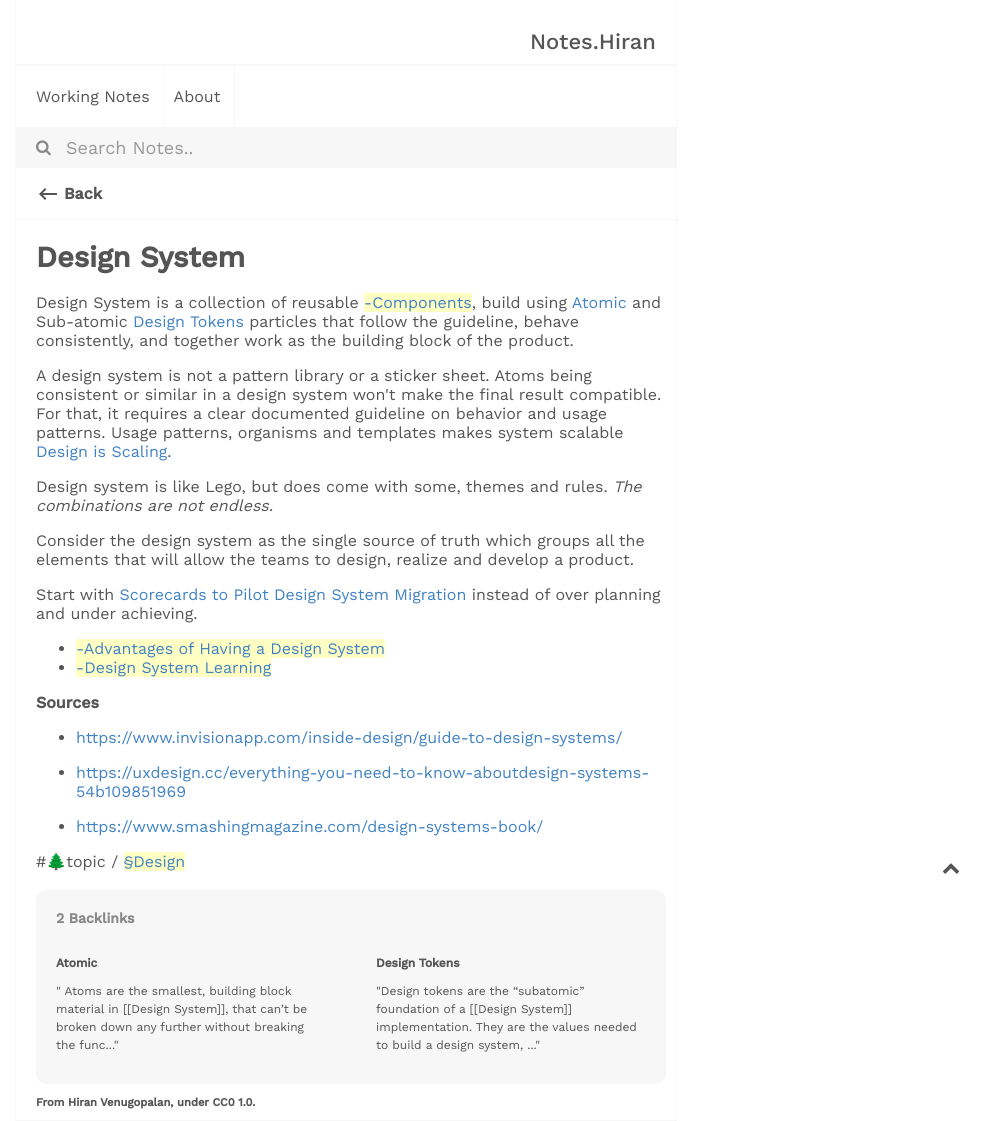
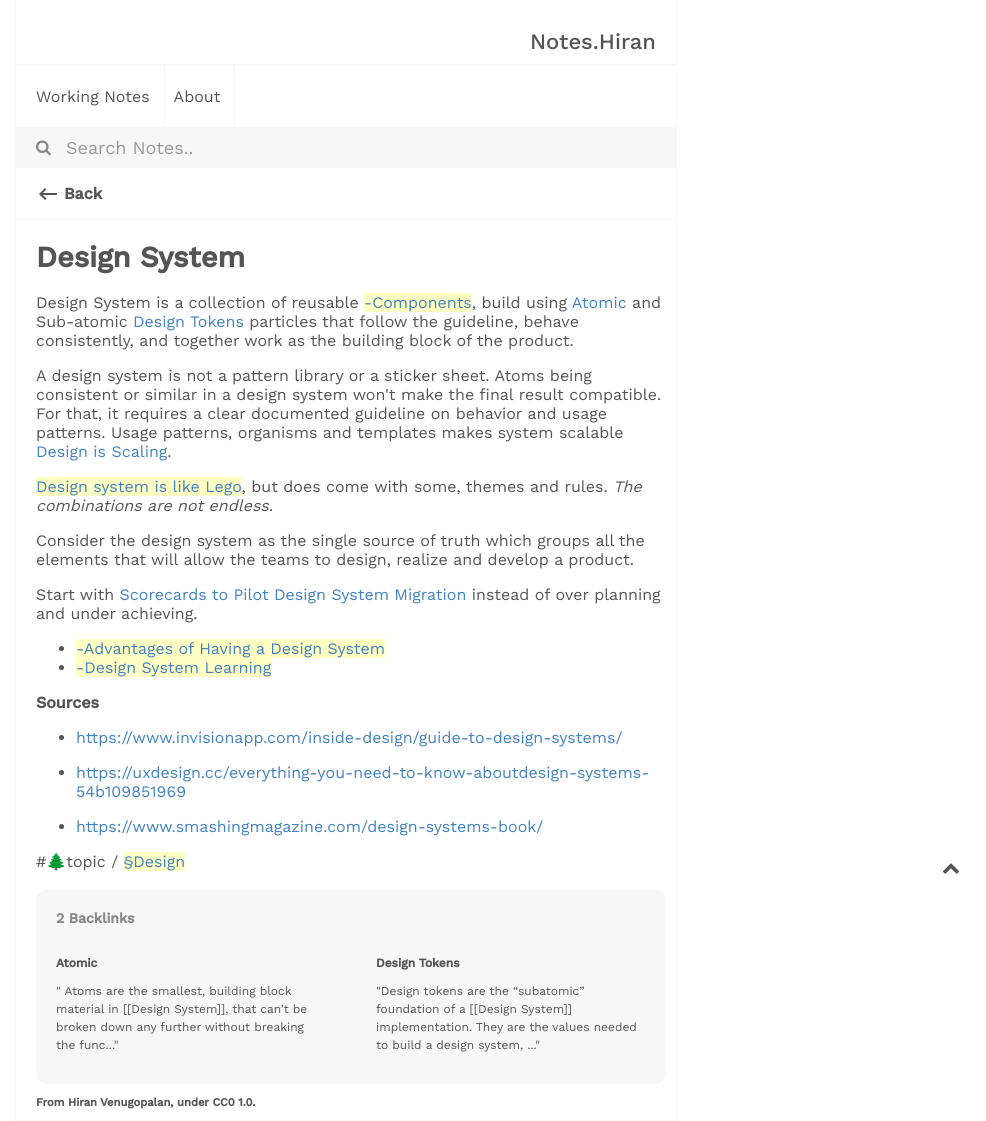
Before and after one commit to drawablex86/notes.archived, a Jekyll site: the page built from _notes/Public/Design System.md, in a window 1280 px wide. Shown: the whole page, without its empty margins (294-1280 px from the left). Built offline with Jekyll 4.4.1, drawn with Linux system fonts in a browser that asks for light colours.

```diff
--- a/_notes/Public/Design System.md
+++ b/_notes/Public/Design System.md
@@ -7,7 +7,7 @@
 
 A design system is not a pattern library or a sticker sheet. Atoms being consistent or similar in a design system won't make the final result compatible. For that, it requires a clear documented guideline on behavior and usage patterns. Usage patterns, organisms and templates makes system scalable [[Design is Scaling]].
 
-Design system is like Lego, but does come with some, themes and rules. *The combinations are not endless.*
+[[Design system is like Lego]], but does come with some, themes and rules. *The combinations are not endless.*
 
 Consider the design system as the single source of truth which groups all the elements that will allow the teams to design, realize and develop a product.
 
```
